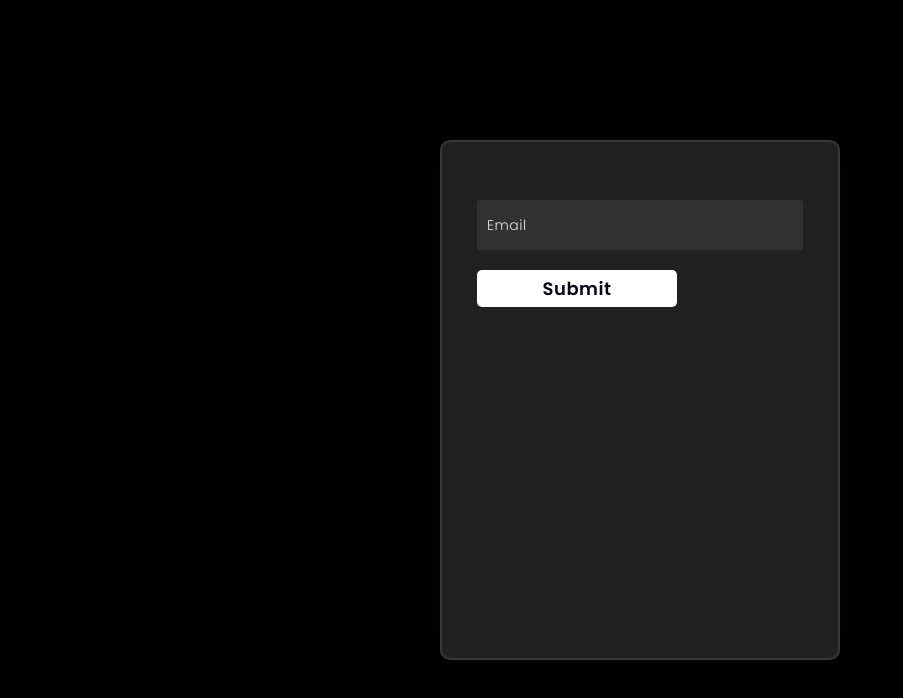
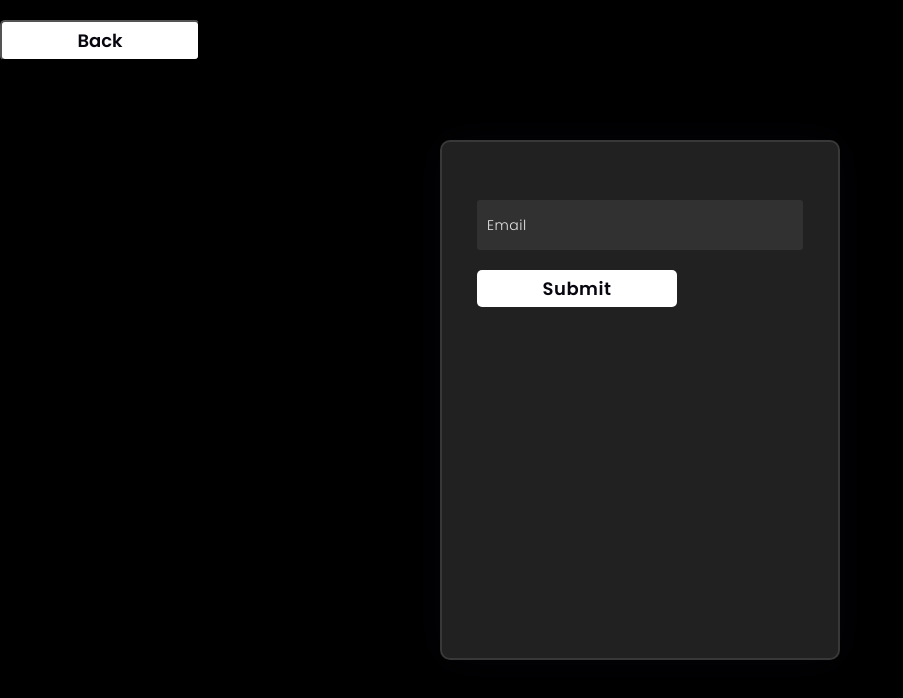
Before and after one commit to aniketdaripa/EA_HAM_FRONTEND, a React (Create React App) app: page /forgotPassWord in a window 1280 px wide. Shown: the top 698 px of the page, without its empty margins (0-903 px from the left). Built offline with nearby package versions, Linux system fonts and the light colour scheme.

Commit message:
navigation back done

```diff
--- a/src/pages/ForgotPassWord.js
+++ b/src/pages/ForgotPassWord.js
@@ -86,6 +86,7 @@ const ForgotPassPage = () => {
   };
   return (
     <>
+      <button onClick={()=>{Navigate(-1)}}>Back</button>
       {showEmail && (
         <div>
           <form onSubmit={onSignInSubmit}>
--- a/src/pages/SignUpPage.js
+++ b/src/pages/SignUpPage.js
@@ -57,7 +57,7 @@ const SignUpPage = () => {
   };
   return (
     <div>
-      <button onClick={Navigate(-1)}>Back</button>
+      <button onClick={()=>{Navigate(-1)}}>Back</button>
       <form action="" onSubmit={submitHandler}>
         <label>Name</label>
         <input type="text" onChange={nameChangeHandler} value={name} />
```
